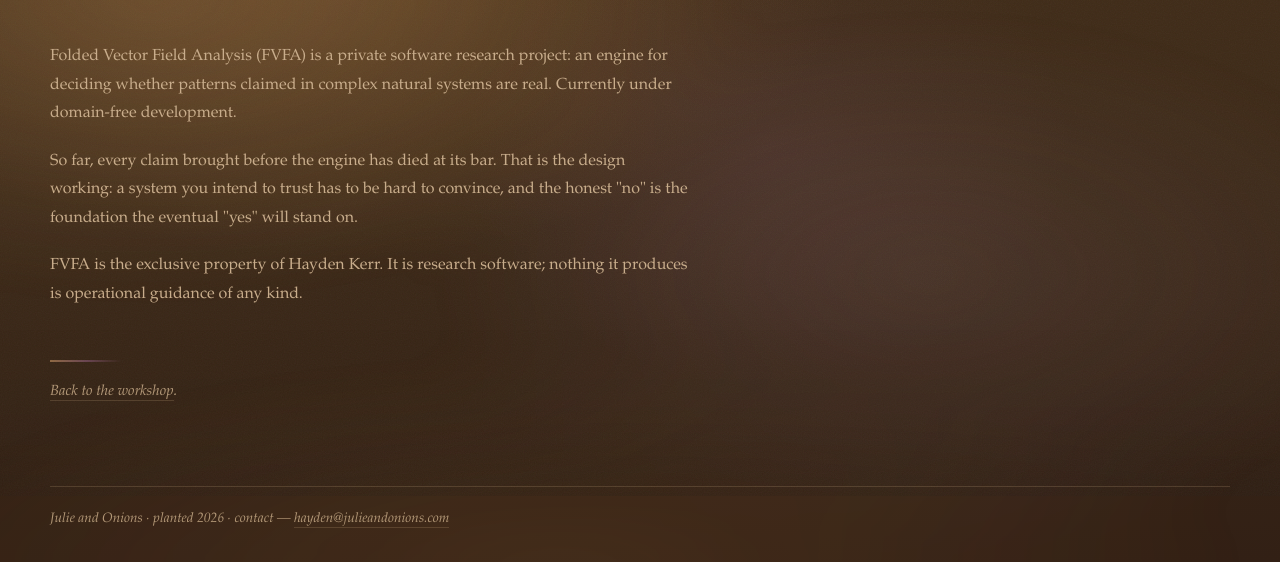
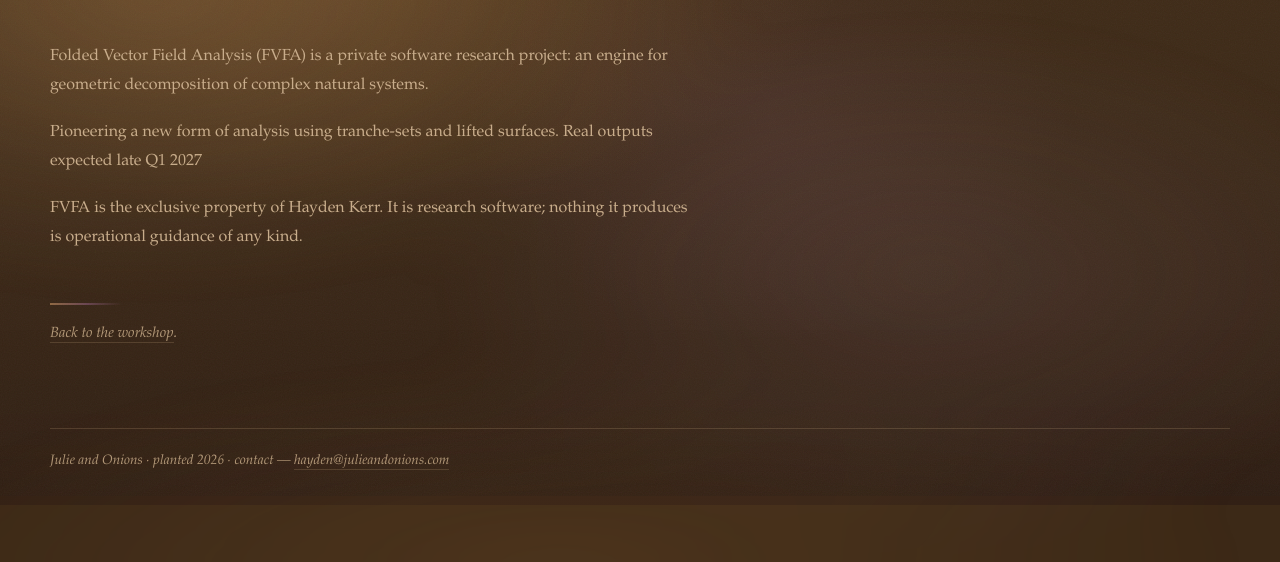
Before and after one commit to fpsdenny/JulieAndOnions, a plain HTML site: page workshop/fvfa.html in a window 1280 px wide. Shown: the part 304-866 px from the top of the page. After the commit the page ends 809 px from the top, so only its background shows below. Drawn offline with Linux system fonts and the light colour scheme.

Commit message:
updates to workshop descriptions

```diff
--- a/workshop/fvfa.html
+++ b/workshop/fvfa.html
@@ -27,8 +27,8 @@
           <p class="page-description">private research software · active</p>
         </section>
         <div class="entry-body">
-          <p>Folded Vector Field Analysis (FVFA) is a private software research project: an engine for deciding whether patterns claimed in complex natural systems are real. Currently under domain-free development.</p>
-          <p>So far, every claim brought before the engine has died at its bar. That is the design working: a system you intend to trust has to be hard to convince, and the honest "no" is the foundation the eventual "yes" will stand on.</p>
+          <p>Folded Vector Field Analysis (FVFA) is a private software research project: an engine for geometric decomposition of complex natural systems.</p>
+          <p>Pioneering a new form of analysis using tranche-sets and lifted surfaces. Real outputs expected late Q1 2027</p>
           <p class="fine">FVFA is the exclusive property of Hayden Kerr. It is research software; nothing it produces is operational guidance of any kind.</p>
         </div>
         <p class="quiet-door"><a href="/workshop.html">Back to the workshop</a>.</p>
```
Also changed, not shown: workshop.html (+1 -1 lines).
